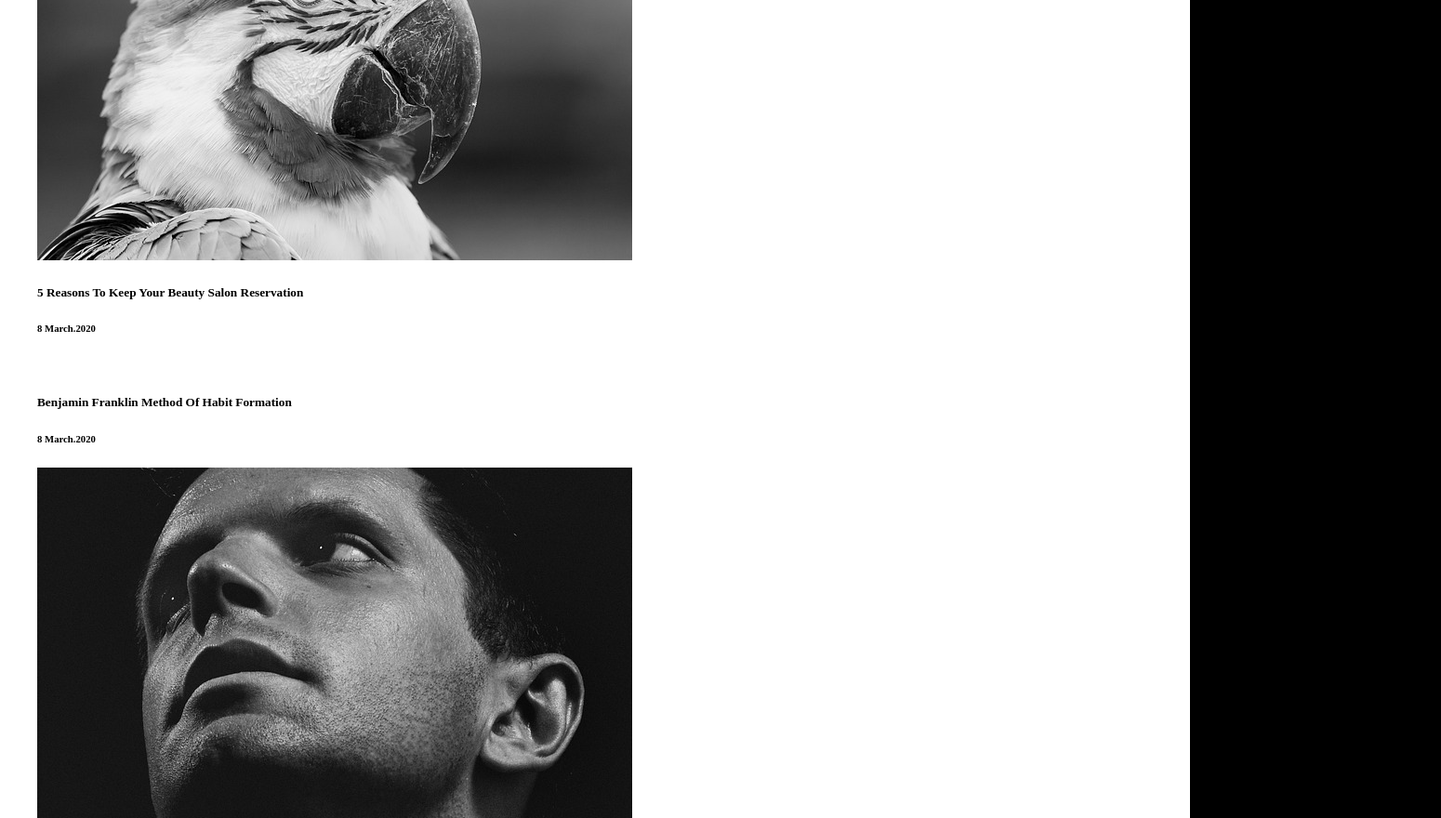
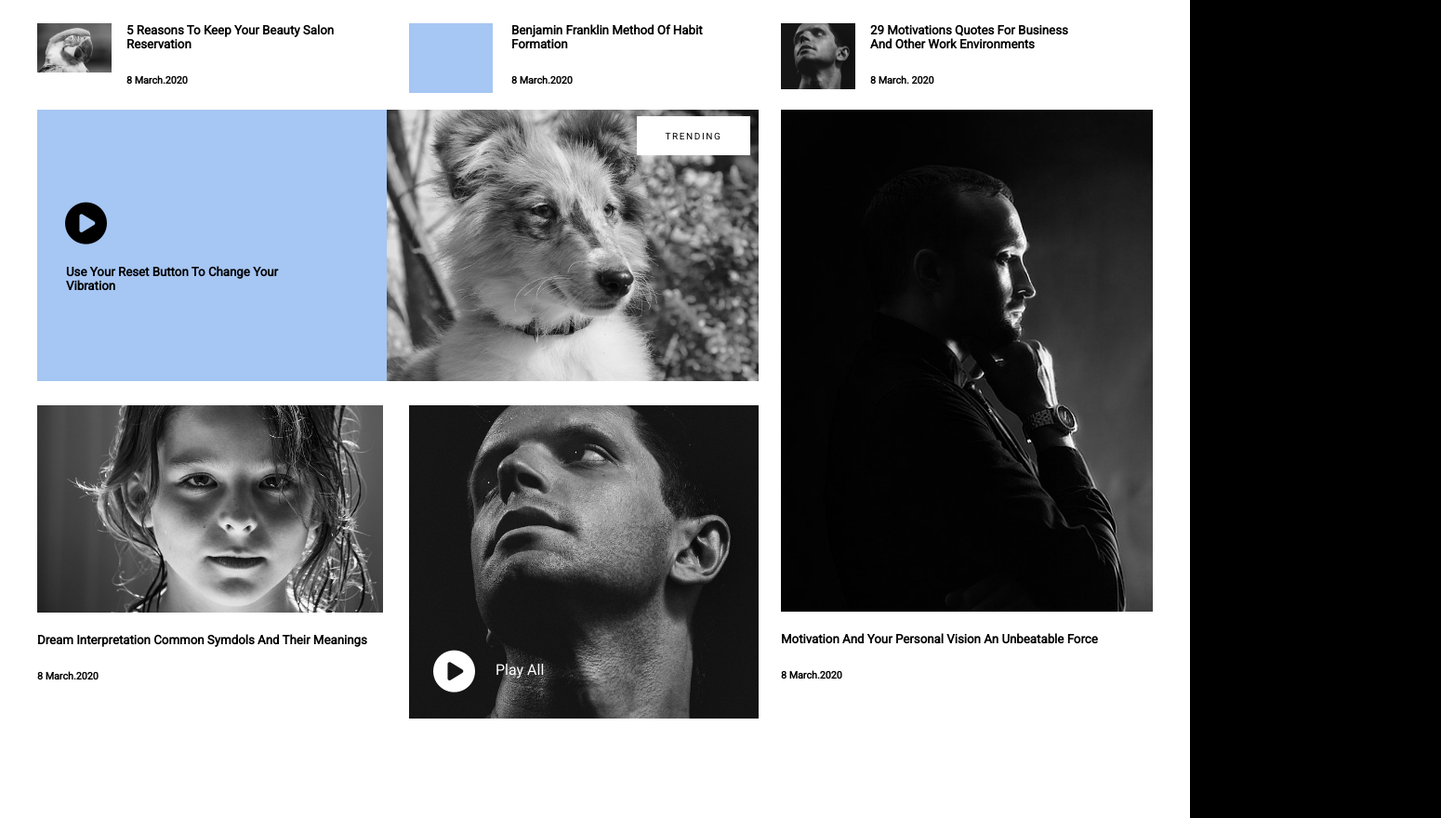
Before and after one commit to GeoProgrammer99/MyTalent, a plain HTML site: page index.html in a window 1280 px wide. Shown: the part 1920-2800 px from the top of the page at 93% size, 1550 px wide, since content can reach past the window. Drawn offline with Linux system fonts and the light colour scheme.

Commit message:
home page termier

```diff
--- a/index.html
+++ b/index.html
@@ -1,11 +1,12 @@
 <!DOCTYPE html>
-<html lang="en">
+<html lang="fr">
 <head>
     <meta charset="UTF-8">
     <meta name="viewport" content="width=device-width, initial-scale=1.0">
     <meta http-equiv="X-UA-Compatible" content="ie=edge">
     <link href="https://fonts.googleapis.com/css?family=Montserrat|Roboto&display=swap" rel="stylesheet">
-    <link href="https://fonts.googleapis.com/css?family=Vidaloka&display=swap" rel="stylesheet"><link href="style.css" rel="stylesheet" type="text/css">
+    <link href="https://fonts.googleapis.com/css?family=Vidaloka&display=swap" rel="stylesheet">
+    <link href="style.css" rel="stylesheet" type="text/css">
     <script src="https://kit.fontawesome.com/960ffcdeb4.js" crossorigin="anonymous"></script>
     <title>My Talent</title>
 </head>
@@ -51,7 +52,7 @@
 
 </header>
 
-<section>
+<section class="sg-section">
 
     <div class="iconleft">
         <i class="fab fa-facebook-square"></i>
@@ -185,7 +186,7 @@
 
     </div>
 
-    <div div="buttongallery"><a href="">EXPLORE MORE</a></div>
+    <div class="buttongallery"><a href="">EXPLORE MORE</a></div>
 
     <div class="stories">
 
@@ -195,23 +196,29 @@
     </div>
 
     <div class="contener">
-        <div class="wrap">
-            <div>
+            <div class="contphoto">
                 <img src="images/grid1.jpg">
+                <div class="wrap">
                 <h5>5 Reasons To Keep Your Beauty Salon Reservation</h5>
                 <h6>8 March.2020</h6>
+                </div>
             </div>
 
-            <div>
-                <img >
+            <div class="contphoto">
+                <div class="fondblue"></div>
+            <div class="wrap1">
                 <h5>Benjamin Franklin Method Of Habit Formation</h5>
                 <h6>8 March.2020</h6>
+                </div>
             </div>
 
-            <div>
+            <div class="contphoto">
                 <img src="images/grid3.jpg">
+
+                <div class="wrap">
                 <h5>29 Motivations Quotes For Business And Other Work Environments</h5>
                 <h6>8 March. 2020</h6>
+                </div>
             </div>
 
          </div>
@@ -220,22 +227,22 @@
     <div class="parent">
 
         <div class="child1">
-            <h5>Use Your Reset Button To Change Your Vibration</h5>
+            <div class="textleft"><a><i class="fas fa-play-circle"></i></a><h5>Use Your Reset Button To Change Your Vibration</h5></div>
             <img src="images/grid2.jpg">
-            <a><i class="fas fa-play-circle"></i></a>
             <div class="btnArticle">
                 <a>TRENDING</a>
             </div>
         </div>
         <div class="child2">
-            <img src="images/grid4.jpg">
+            <img src="images/gallery4.jpg">
         </div>
         <div class="child3">
             <img src="images/grid5.jpg">
         </div>
         <div class="child4">
-            <img src="images/grid6.jpg">
-            <a><i class="fas fa-play-circle"></i></a>
+            <a><i class="fas fa-play-circle"></i>Play All</a>
+            <img src="images/grid3.jpg">
+
         </div>
         <div class="child5">
             <h5>Dream Interpretation Common Symdols And Their Meanings</h5>
@@ -251,14 +258,20 @@
 
 </section>
 
+
 <footer>
 
     <h1>MITALENT</h1>
 
 
+    <div class="footermail">
+        <p>sign up our newsletter <i class="far fa-envelope"></i></p>
+    </div>
+
+    <div class="linefooter">
         <p>©-2020 MyTalent.designed by Becode Group Bias</p>
+    </div>
 
-        <p>sign up our newsletter <i class="far fa-envelope"></i></p>
 
 
 
--- a/style.css
+++ b/style.css
@@ -9,6 +9,18 @@ body{
     width: 1200px;
     padding: 40px;
     background-color: white;
+}
+
+p{
+  font-family: 'Roboto', sans-serif;
+}
+
+h5{
+  font-family: 'Roboto', sans-serif;
+}
+
+h6{
+  font-family: 'Roboto', sans-serif;
 }
 
 /*header*/
@@ -25,6 +37,8 @@ h1{
   text-align: center;
   margin-top: -50px;
 }
+
+
 
 /*Modification du nav*/
 
@@ -117,7 +131,7 @@ h1{
   margin: -100px 0 0 -40px;
   padding: 50px;
   padding-top: 125px;
-  background: #f2f1f0;
+  background: white;
   list-style-type: none;
   -webkit-font-smoothing: antialiased;
   transform-origin: 0% 0%;
@@ -209,8 +223,8 @@ h1{
 .sg-photo{
   margin-top: -133px;
   margin-left: 172px;
-  position: absolute;
-  width: 40%;
+  position:relative;
+  width: 60%;
   z-index: 1;
 }
 
@@ -220,7 +234,7 @@ h1{
 #degrad{
   float: right;
   width: 520px;
-  height: 520px;
+  height: 440px;
   background-image: linear-gradient(60deg,rgb(201, 233, 241),rgb(172, 192, 240));
   margin-top: -700px;
   margin-right: -40px;
@@ -232,8 +246,8 @@ h1{
 
 .num-right{
   float: right;
-  margin-top: 215px;
-  margin-right: -310px;
+  margin-top: -200px;
+  margin-right: 181px;
   font-size: 10px;
 }
 
@@ -251,7 +265,7 @@ h1{
   position: absolute;
   z-index: 2;
   font-size: 40px;
-  font-family: sans serif;
+  margin-top: -375px;
 
 }
 .derek h1{
@@ -266,7 +280,7 @@ h1{
 .viewProfile{
   font-family: 'Roboto', sans-serif;
   font-weight: bold;
-  margin-top: 303px;
+  margin-top: -77px;
   width: 132px;
   text-align: center;
   color:white;
@@ -334,30 +348,280 @@ font-size: 45px;
   margin-top: 80px;
 }
 
-.fondimg{
-
-}
 
 .imgafter{
   opacity: 0;
-  opacity: 0;
-  margin-top: -425px;
+  margin-top: -426px;
   height: 400px;
 }
 
+.imgafter h4{
+    font-family: 'Roboto', sans-serif;
+    color: white;
+    padding-top: 315px;
+}
+
+.imgafter h5{
+  font-family: 'Roboto', sans-serif;
+  color: white;
+  text-transform: uppercase;
+}
+
 .imgafter:hover{
- -webkit-filter: opacity(90%);
  filter: opacity(100%);
  opacity: 1;
- color: gray;
+ margin-top: -426px;
  text-align: center;
- font-family: 'Roboto', sans-serif;
  background-color: rgba(202, 234, 238, 0.9);
-
-
-
 }
 
 .fondimg img{
   width: 100%;
 }
+
+/*bouton sous la gallery*/
+
+.buttongallery{
+  margin: auto;
+  width: 177px;
+  padding: 20px;
+  margin-top: 45px;
+  border: 1px solid#a6c6f3;
+  border-radius: 30px;
+  text-align: center;
+  background-color:#a6c6f3;
+}
+
+.buttongallery a {
+  text-decoration: none;
+  font-size:15px;
+  letter-spacing: .1rem;
+  color:white;
+  font-family:'Roboto', sans-serif ;
+}
+
+/*titre stories*/
+
+.stories{
+  margin: auto;
+  width: 330px;
+  font-size: 35px;
+}
+
+.stories h1{
+  font-family: 'Montserrat', sans-serif;
+}
+
+/*line sous stories*/
+
+.line{
+  border-bottom: 2px solid black;
+  width: 140px;
+  margin: auto;
+  margin-bottom: 25px;
+}
+
+/*la partie article*/
+
+.contener{
+  display: flex;
+  justify-content: center;
+}
+
+.contphoto{
+  width: 400px;
+}
+
+.contener img{
+  width: 20%;
+}
+
+.fondblue{
+  width: 90px;
+  height: 75px;
+  background-color: #a6c6f3;
+}
+
+.wrap{
+  width: 239px;
+  float: right;
+  margin-top: -22px;
+  margin-right: 65px;
+}
+
+.wrap1{
+  width: 221px;
+  float: left;
+  margin-top: -97px;
+  margin-left: 110px;
+}
+
+
+/*derniere gallery de la page*/
+
+.parent{
+  display: grid;
+  grid-template-columns: repeat(3, 1fr);
+  grid-template-rows: repeat(3, 1fr);
+  grid-column-gap: 0px;
+  grid-row-gap: 0px;
+}
+
+
+.child1{
+  grid-column-start: 1;
+  grid-column-end: 3;
+}
+.child1 img{
+  width:50%;
+
+}
+
+.textleft{
+  float:left;
+  background-color: #a6c6f3;
+  height: 292px;
+  width: 376px;
+}
+
+.textleft h5{
+  padding-left: 129px;
+  width: 247px;
+  margin-left: -98px;
+}
+
+.child1 i{
+  position: relative;
+  font-size: 45px;
+  margin: 100px 0px 0px 30px;
+}
+
+
+
+.btnArticle{
+  background-color:white;
+  float: right;
+  border: solid 1px white;
+  margin-right: 33px;
+  margin-top: -289px;
+  width: 100px;
+  height: 20px;
+  position: relative;
+  text-align: center;
+  padding: 10px;
+
+
+}
+
+.btnArticle a{
+  font-family:'Roboto', sans-serif ;
+  text-align: center;
+  text-decoration: none;
+  font-size:10px;
+  letter-spacing: .1rem;
+  color:black;
+}
+
+
+.child2{
+  grid-column-start: 3;
+  grid-column-end: 4;
+}
+
+.child2 img{
+  width:100%;
+}
+
+.child3{
+  grid-column-start: 1;
+  grid-column-end: 2;
+  grid-row-start: 2;
+  grid-row-end: 3;
+  margin-top: -340px;
+}
+
+.child3 img{
+  width:93%;
+}
+
+.child4{
+  grid-column-start: 2;
+  grid-column-end: 3;
+  grid-row-start: 2;
+  grid-row-end: 3;
+  margin-top: -340px;
+}
+
+.child4 img{
+  width: 94%;
+}
+
+.child4 i {
+  color: white;
+  font-size: 45px;
+  float: left;
+  margin-top: -11px;
+  position: relative;
+  margin-left: -67px;
+}
+
+.child4 a{
+  margin-left: 93px;
+  position: absolute;
+  color: white;
+  margin-top: 275px;
+  font-family: 'Roboto', sans-serif;
+}
+
+.child5{
+  grid-column-start: 1;
+  grid-column-end: 2;
+  grid-row-start: 3;
+  grid-row-end: 4;
+  margin-top: -776px;
+  width: 373px;
+}
+
+.child5 img{
+  width:100%;
+}
+
+.child6{
+  grid-column-start: 3;
+  grid-column-end: 4;
+  grid-row-start: 3;
+  grid-row-end: 4;
+  border: 1px solidwhite;
+  background-color:white;
+  width: 400px;
+  height: 115px;
+  margin-top: -777px;
+}
+
+.child6 img{
+  width:100%;
+}
+
+.sg-section{
+  height: 2660px;
+}
+
+/*modification de la partie footer*/
+
+.footermail{
+  float: right;
+  border-left: 1px gray double;
+  padding-left: 15px;
+  margin-top: -70px;
+}
+
+.linefooter{
+  border-top: 1px#d2d0d0 double;
+  color:#656363;
+  padding-top: 15px;
+}
+
+.iconright{
+  float: right;
+  margin-top: -44px;
+}
```
